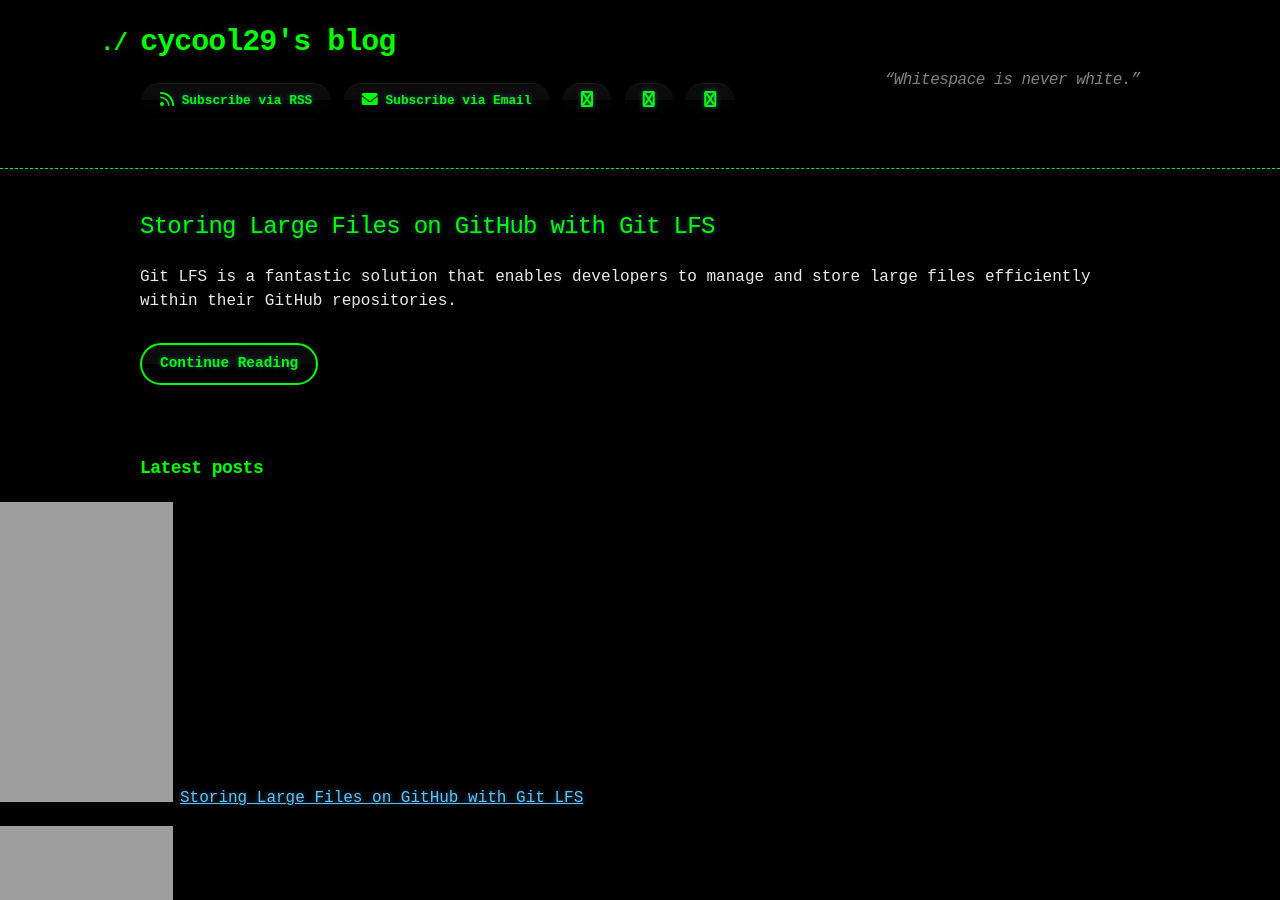
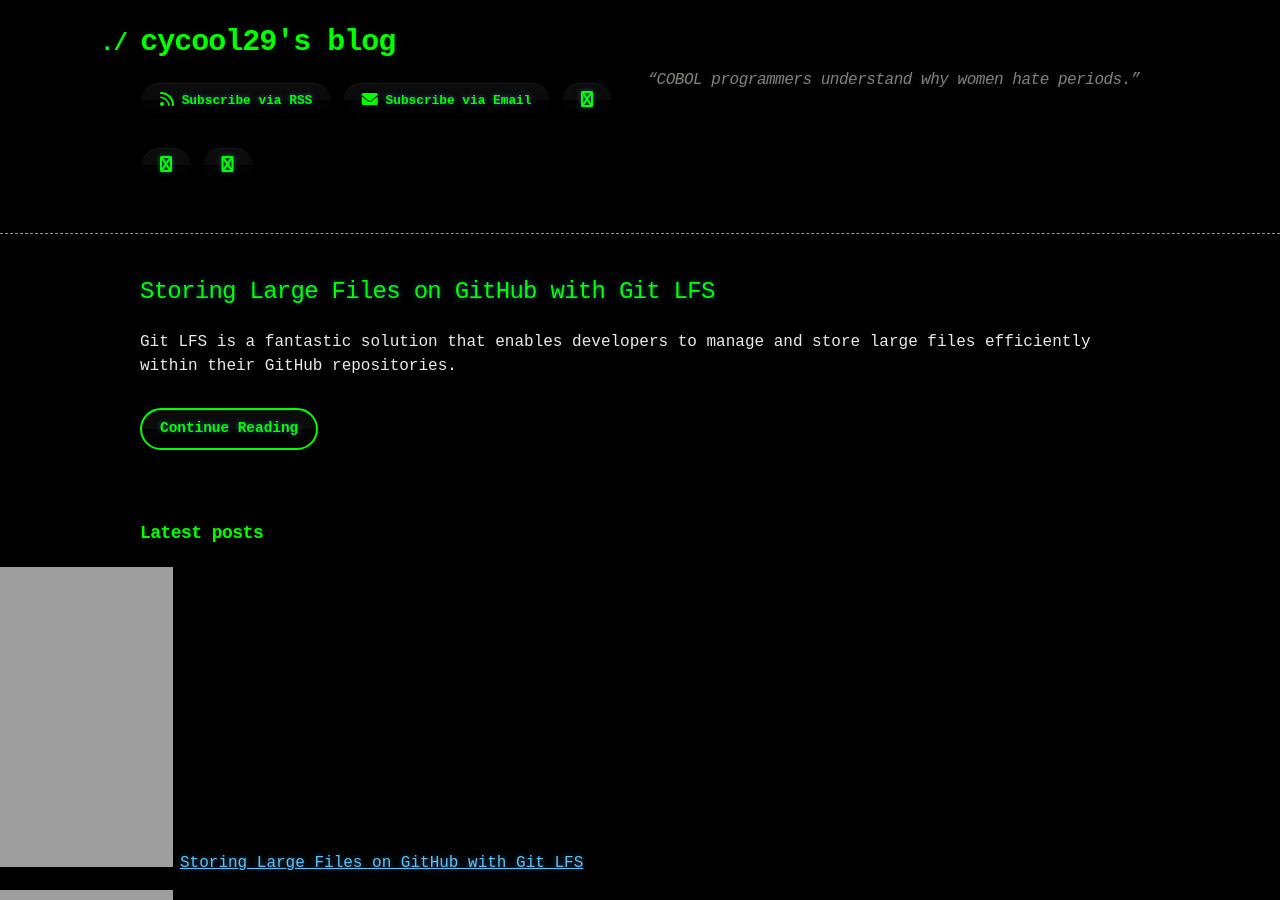
Before and after one commit to cycool29/cycool29.github.io, a Jekyll site: the page built from index.md, in a window 1280 px wide and 900 px high. Built offline with Jekyll 4.4.1, drawn with Linux system fonts in a browser that asks for light colours; a style sheet for code colours, icons or effects is not loaded.

Commit message:
Update quotes

```diff
--- a/_config.yml
+++ b/_config.yml
@@ -1,5 +1,5 @@
 title: cycool29's blog
-description: "“Whitespace is never white.” "
+description: "“COBOL programmers understand why women hate periods.” "
 bio: A high school student. Intermediate in Python, Git, Bash. Learning JavaScript. He/Him. "
 author: cycool29
 url: https://cycool29.github.io
```
